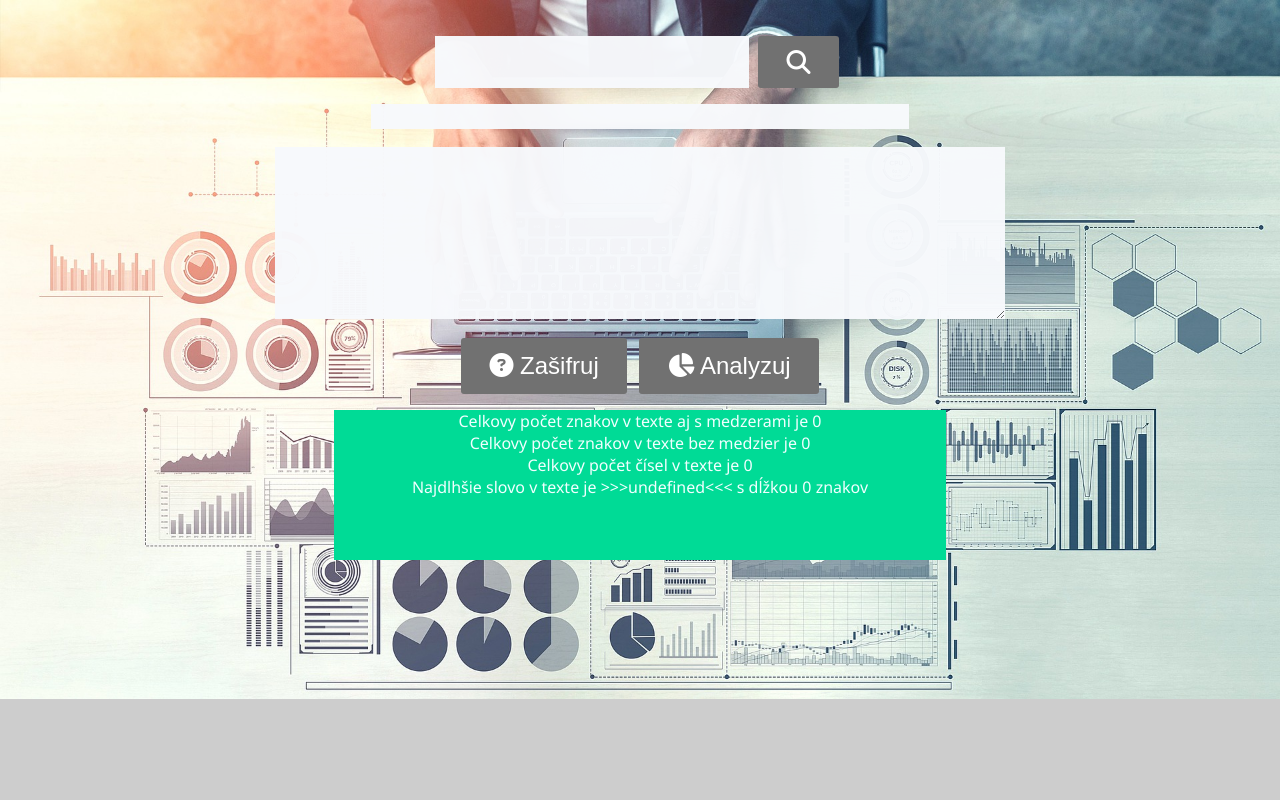
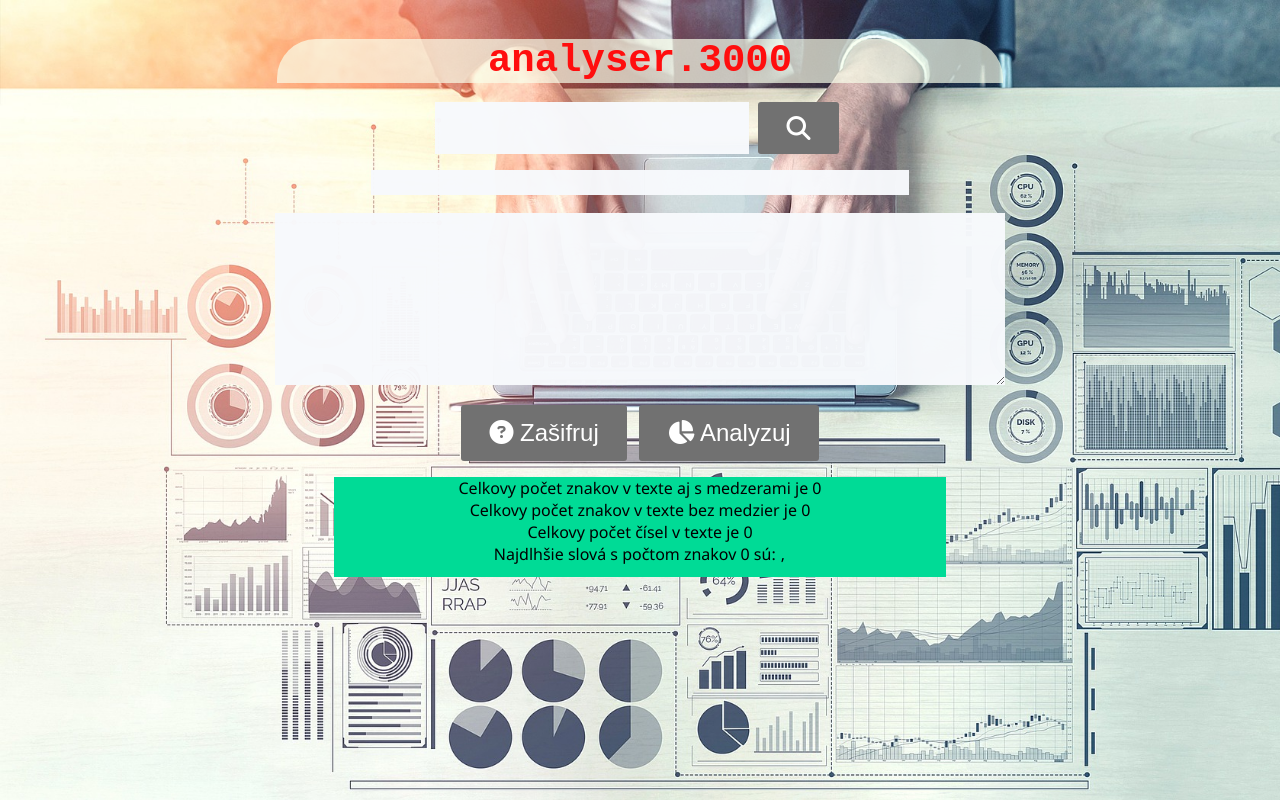
Before and after one commit to marioavaj/textAnalisator, a plain HTML site: page index.html in a window 1280 px wide. Both pictures are taken after a click on the button "Analyzuj". Drawn offline with Linux system fonts and the light colour scheme.

Commit message:
final design

```diff
--- a/index.html
+++ b/index.html
@@ -13,7 +13,9 @@
     <title>Textový analizátor</title>
   </head>
   <body>
+
     <div id="form">
+        <h1>analyser.3000</h1>
       <div id="findWrapper">
         <input id="search" type="search" name="search" />
         <button
--- a/script.js
+++ b/script.js
@@ -10,8 +10,8 @@ function find() {
   findedWord = document.getElementById("search").value;
   let find = textArea.includes(findedWord);
   if (find) {
-    resultSearching.innerText = "🙁Hľadané slovo sa nachadza na stránke🙁";
-  } else resultSearching.innerText = "😁Hľadané slovo sa nenachadza na stránke😁 ";
+    resultSearching.innerText = "Hľadané slovo sa nachadza na stránke😁";
+  } else resultSearching.innerText = "Hľadané slovo sa nenachadza na stránke😪  ";
 }
 
 
@@ -34,12 +34,11 @@ cryptoButton.style.backgroundColor = "red";
 cryptoButton.innerHTML = "Zašifrované";
 
 }
-
-
 function analysing() {
 
   textArea = document.getElementById("textarea").value;
-  let splitt = textArea.split( " ");
+  let splitt = textArea.trim().replaceAll("."," ").replaceAll(","," ").replaceAll("\n", " ").replaceAll(":", " ").split( " ");
+  console.log(splitt);
   /**dlzka textu */
   let stringLength = textArea.length;
 
@@ -57,26 +56,38 @@ function analysing() {
       }
   }
 
-
   /**Najdlhsie slovo*/
   let longerWord=0;
- let najdlsieSlovovo;
+  let najdlhsieSlova = [];
 
      for(i =0; i<splitt.length; i++){
     let lengthOfWord = splitt[i].length;
-    console.log(splitt[i].length)
+
     if (lengthOfWord>longerWord){
-        console.log(lengthOfWord + ">" + longerWord)
+
         longerWord = splitt[i].length;
-        najdlsieSlovovo = splitt[i];
+
        }
        }
 
-
-  analyse.style.backgroundColor = "#00db96";
-  analyse.innerHTML =
+       analyse.style.backgroundColor = "#00db96";
+       analyse.innerHTML =
     "Celkovy počet znakov v texte aj s medzerami je " + stringLength + "<br />" +
     "Celkovy počet znakov v texte bez medzier je " + stringlengthNoSpaces +"<br />" +
     "Celkovy počet čísel v texte je " + numberCount +"<br />" +
-    "Najdlhšie slovo v texte je >>>" + najdlsieSlovovo + "<<< s dĺžkou " + longerWord + " znakov";
+    "Najdlhšie slová s počtom znakov " + longerWord + " sú: ";
+
+
+       for(i=0; i<splitt.length; i++){
+       if(splitt[i].length==longerWord){
+
+        let screenBigWords = document.createElement("p");
+        screenBigWords.style.margin="1px"
+        screenBigWords.style.display= "inline"
+        screenBigWords.style.backgroundColor = "#00db96";
+        screenBigWords.innerHTML = splitt[i] + ", ";
+        analyse.appendChild(screenBigWords);
+
+               }
+            }
 }
--- a/style.css
+++ b/style.css
@@ -6,7 +6,7 @@ body {
   background-image: url(/technology-7111798_1920.jpg);
   background-attachment: fixed;
   background-repeat: no-repeat;
-  background-size: 100%;
+  background-size: cover;
 }
 #form {
   display: flex;
@@ -71,8 +71,21 @@ button:hover {
   text-align: center;
   margin: 2em auto 0 auto;
   width: 80%;
-  height: 150px;
+  height: 100px;
 
-  color: azure;
+  color: black;
   font-family: "Segoe UI", Tahoma, Geneva, Verdana, sans-serif;
 }
+
+h1{
+    display: flex;
+    justify-content: center;
+
+    font-family: monospace;
+    font-size: 3em;
+    margin: 0.5em;
+    background-color: rgba(249, 255, 235, 0.689);
+    color: rgb(255, 14, 14);
+    border-radius: 1em 1em 0 0 ;
+
+}
```
